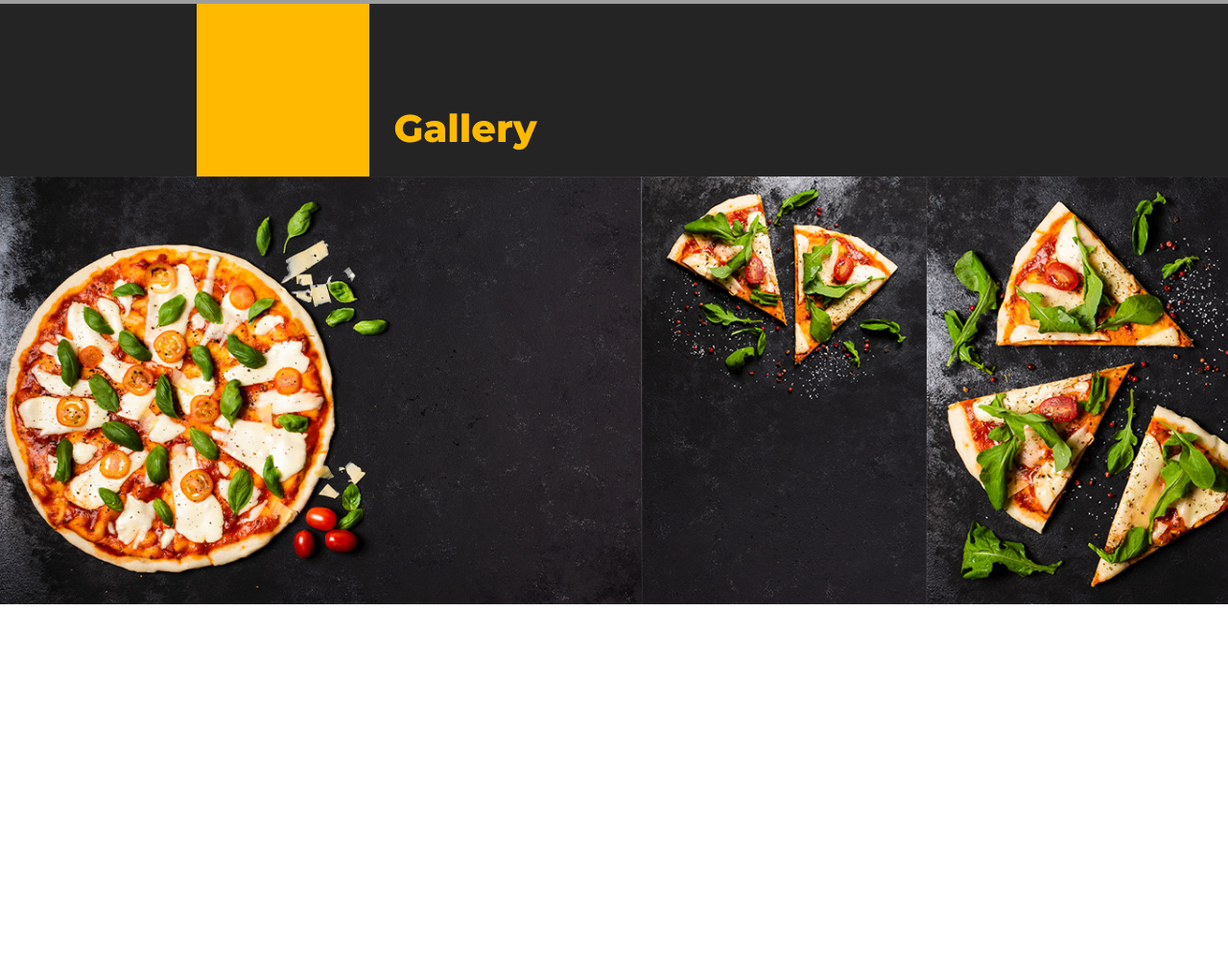
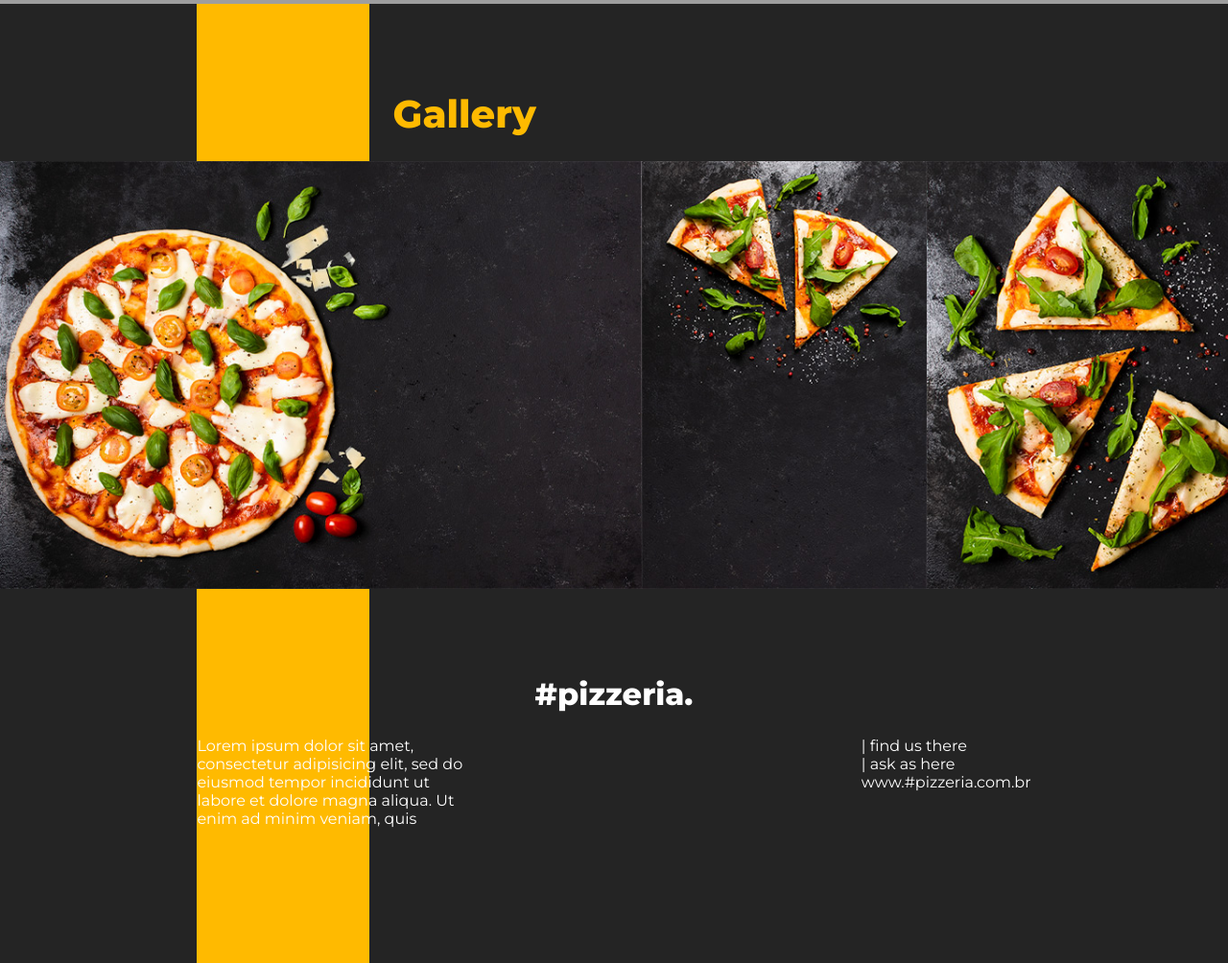
Before and after one commit to leticialterres/mood-restaurant-food, a plain HTML site: page index.html in a window 1280 px wide. Shown: the part 4279-5283 px from the top of the page at 96% size. Before the commit the page ends 4909 px from the top, so only its background shows below. Drawn offline with nearby package versions, Linux system fonts and the light colour scheme; grey boxes are pictures that could not be loaded.

Commit message:
alterações

```diff
--- a/_css/style.css
+++ b/_css/style.css
@@ -326,16 +326,16 @@ table {
   padding-bottom: 5%;
 }
 
-#about-itens{
+#about-itens {
   font-weight: 600;
 }
 
-#about-itens a{
+#about-itens a {
   text-decoration: none;
   padding-right: 3%;
 }
 
-#section-masterclas{
+#section-masterclas {
   width: 100%;
   height: 1205px;
   background-image: url('../_image/bkg_masterclas.png');
@@ -343,7 +343,7 @@ table {
   justify-content: end;
 }
 
-#masterclas{
+#masterclas {
   padding-top: 5%;
 }
 
@@ -356,7 +356,7 @@ table {
   padding-bottom: 5%;
 }
 
-#bkg-ylw{
+#bkg-ylw {
   margin: 0 auto;
   background-color: #ffba00;
   width: 40%;
@@ -367,63 +367,85 @@ table {
   padding-bottom: 10%;
 }
 
-#bkg-ylw h2{
+#bkg-ylw h2 {
   font-size: 30pt;
 }
 
-#bkg-ylw h3{
+#bkg-ylw h3 {
   font-size: 25pt;
   font-weight: 500;
   padding-top: 10%;
 }
 
-#bkg-ylw p{
+#bkg-ylw p {
   font-size: 25pt;
   padding-top: inherit;
 }
 
-#apply{
+#apply {
   margin: 0 auto;
   background-color: #ffba00;
   width: 40%;
   text-align: right;
 }
 
-#apply h1{
+#apply h1 {
   margin-top: 10%;
   text-align: center;
   padding: 5%;
 }
 
-#gallery{
+#gallery {
   background-color: #242424;
-  height: 626px;
+  height: 1000px;
 }
 
-#gly-title{
+#gly-title {
   display: flex;
   align-items: flex-end;
 }
 
-#square{
+#square {
   width: 180px;
-  height: 180px;
+  height: 1000px;
   background-color: #ffba00;
   margin-left: 16%;
+  position: absolute;
 }
 
 
-#gallery h1{
+#gly-title h1 {
+  padding-top: 7%;
+  margin-left: 30%;
   padding-left: 2%;
   padding-bottom: 2%;
   color: #ffba00;
   font-size: 30pt;
 }
 
-#gly-img{
+#gly-img {
   width: 100%;
   height: 446px;
   display: flex;
   justify-content: space-between;
   z-index: 1;
+  position: relative;
 }
+
+#txt-about {
+  width: 22%;
+}
+
+#text-about-us:last-child {
+  position: relative;
+  display: flex;
+  justify-content: space-around;
+}
+
+#gly-h1{
+  padding-top: 7%;
+  padding-bottom: 2%;
+  color: #fff;
+  font-size: 24pt;
+  text-align: center;
+}
--- a/index.html
+++ b/index.html
@@ -136,8 +136,8 @@
         </div>
     </section>
     <section id="gallery">
+        <div id="square"></div>
         <div id="gly-title">
-            <div id="square"></div>
             <h1>Gallery</h1>
         </div>
         <div id="gly-img">
@@ -145,6 +145,18 @@
             <img src="_image/gly_2.jpg" alt="">
             <img src="_image/gly_3.jpg" alt="">
         </div>
+        <h1 id="gly-h1">#pizzeria.</h1>
+        <div id="text-about-us">
+            <p id="txt-about">
+                Lorem ipsum dolor sit amet, consectetur adipisicing elit, sed
+                do eiusmod tempor incididunt ut labore et dolore magna aliqua.
+                Ut enim ad minim veniam, quis
+            </p>
+            <div id="find-us">
+                <p>| find us there</p>
+                <p>| ask as here <br><span>www.#pizzeria.com.br</span></p>
+            </div>
+        </div>
     </section>
 
 </body>
```
